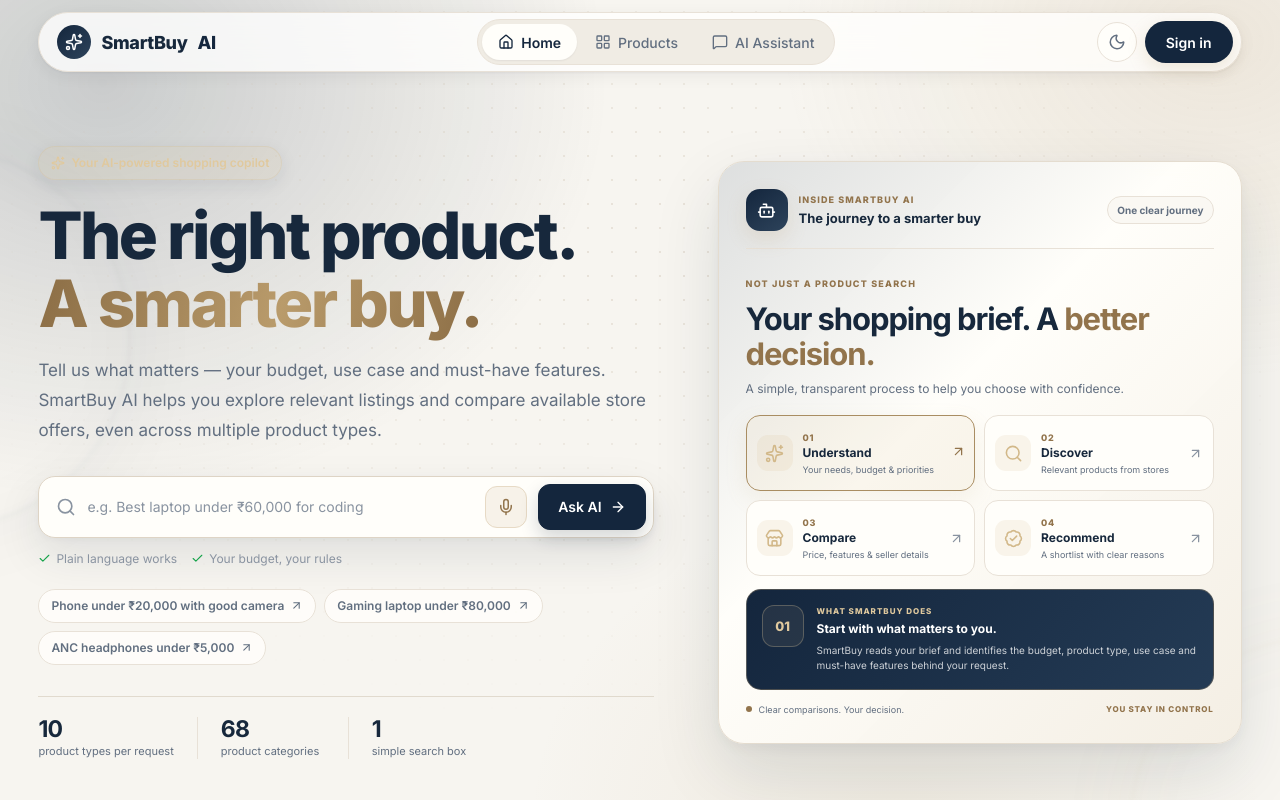
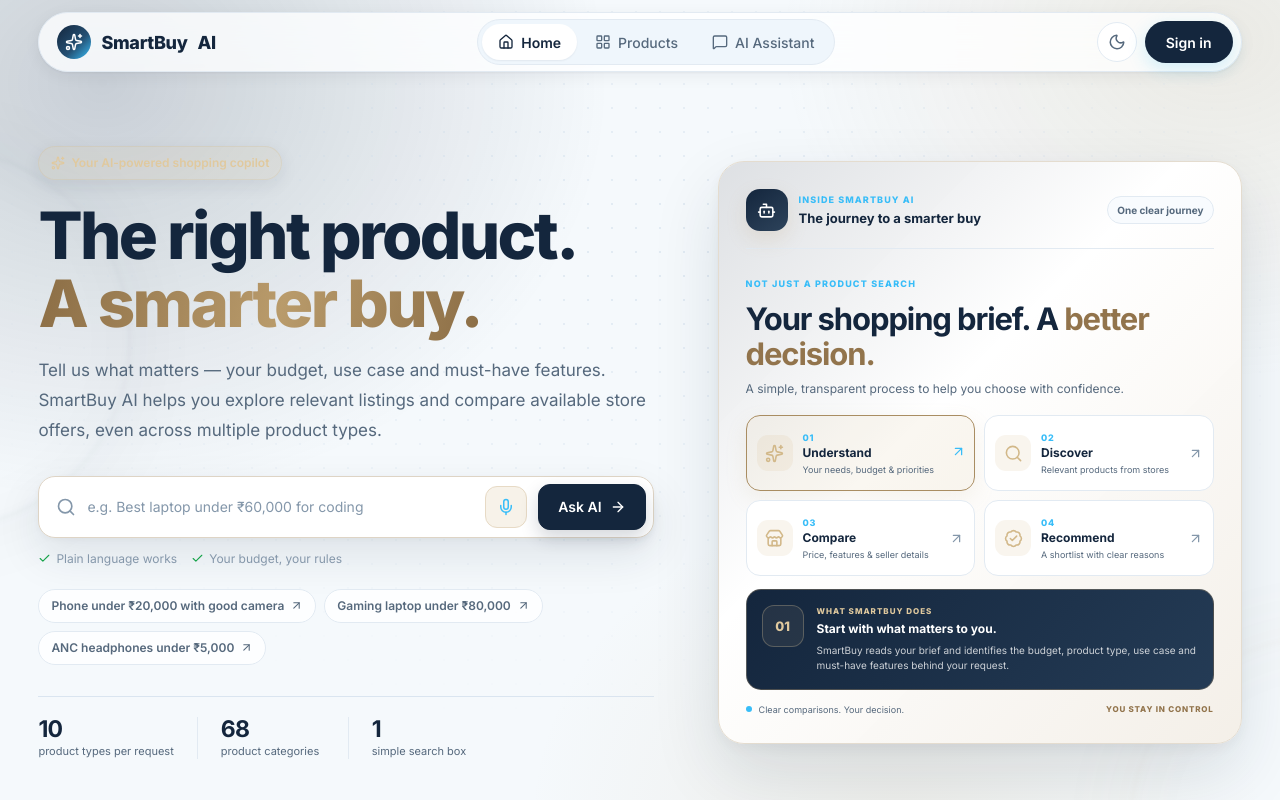
Before and after one commit to thearunendra/smartbuyai, a React (Vite) app in the folder frontend/: page / in a window 1280 px wide. Shown: the top 800 px of the page. Built offline with nearby package versions, Linux system fonts and the light colour scheme.

Commit message:
Apply Midnight Navy Ice Blue and White global theme

```diff
--- a/frontend/src/App.css
+++ b/frontend/src/App.css
@@ -3,24 +3,24 @@
    ===================================================== */
 
 :root {
-  --bg: #f7f5f0;
-  --bg-subtle: #f0ece4;
-  --surface: #fffefa;
-  --surface-2: #faf8f3;
-  --border: #e8e1d7;
-  --border-strong: #d3c8b8;
+  --bg: #F5F9FC;
+  --bg-subtle: #EFF6FC;
+  --surface: #FFFFFF;
+  --surface-2: #F8FBFE;
+  --border: #E2EAF2;
+  --border-strong: #C8D8E8;
 
-  --text: #17283c;
-  --text-muted: #626f80;
-  --text-subtle: #8993a0;
+  --text: #14263D;
+  --text-muted: #56697D;
+  --text-subtle: #8497AA;
 
-  --primary: #14263d;
-  --primary-hover: #0d1d30;
-  --primary-soft: #f2ecdf;
+  --primary: #14263D;
+  --primary-hover: #0D1D30;
+  --primary-soft: #EAF5FD;
   --primary-text: #ffffff;
-  --accent: #92744c;
-  --accent-soft: #f2ecdf;
-  --gradient: linear-gradient(135deg, #14263d 0%, #2d435b 100%);
+  --accent: #38BDF8;
+  --accent-soft: rgba(56, 189, 248, 0.14);
+  --gradient: linear-gradient(135deg, #14263D 0%, #245073 58%, #38BDF8 100%);
 
   --success: #16a34a;
   --success-soft: #ecfdf3;
@@ -49,23 +49,23 @@
 
 @media (prefers-color-scheme: dark) {
   :root:not([data-theme="light"]) {
-    --bg: #0c1521;
-    --bg-subtle: #142235;
-    --surface: #18283a;
-    --surface-2: #1d3045;
-    --border: #2b3b4e;
-    --border-strong: #405268;
+    --bg: #0B1420;
+    --bg-subtle: #13243A;
+    --surface: #182B40;
+    --surface-2: #1D354D;
+    --border: #30475F;
+    --border-strong: #48647E;
 
-    --text: #f4f0e8;
-    --text-muted: #bac2cc;
-    --text-subtle: #8b97a6;
+    --text: #F4F8FC;
+    --text-muted: #B9C8D6;
+    --text-subtle: #8FA4B8;
 
-    --primary: #d2b889;
-    --primary-hover: #e0c99e;
-    --primary-soft: rgba(210, 184, 137, 0.14);
-    --primary-text: #14263d;
-    --accent: #d2b889;
-    --accent-soft: rgba(210, 184, 137, 0.14);
+    --primary: #38BDF8;
+    --primary-hover: #7DD3FC;
+    --primary-soft: rgba(56, 189, 248, 0.14);
+    --primary-text: #14263D;
+    --accent: #7DD3FC;
+    --accent-soft: rgba(56, 189, 248, 0.14);
 
     --success: #4ade80;
     --success-soft: rgba(74, 222, 128, 0.1);
@@ -86,21 +86,21 @@
 }
 
 :root[data-theme="dark"] {
-  --bg: #0c1521;
-  --bg-subtle: #142235;
-  --surface: #18283a;
-  --surface-2: #1d3045;
-  --border: #2b3b4e;
-  --border-strong: #405268;
+  --bg: #0B1420;
+  --bg-subtle: #13243A;
+  --surface: #182B40;
+  --surface-2: #1D354D;
+  --border: #30475F;
+  --border-strong: #48647E;
 
-  --text: #f4f0e8;
-  --text-muted: #bac2cc;
-  --text-subtle: #8b97a6;
+  --text: #F4F8FC;
+  --text-muted: #B9C8D6;
+  --text-subtle: #8FA4B8;
 
-  --primary: #d2b889;
-  --primary-hover: #e0c99e;
-  --primary-soft: rgba(210, 184, 137, 0.14);
-  --primary-text: #14263d;
+  --primary: #7DD3FC;
+  --primary-hover: #BAE6FD;
+  --primary-soft: rgba(56, 189, 248, 0.14);
+  --primary-text: #14263D;
 
   --success: #4ade80;
   --success-soft: rgba(74, 222, 128, 0.1);
@@ -225,7 +225,7 @@ button {
 .btn-primary {
   background: var(--primary);
   color: var(--primary-text);
-  box-shadow: 0 6px 18px rgba(183, 154, 108, 0.22);
+  box-shadow: 0 6px 18px rgba(56, 189, 248, 0.22);
 }
 
 .btn-primary:hover:not(:disabled) {
```
